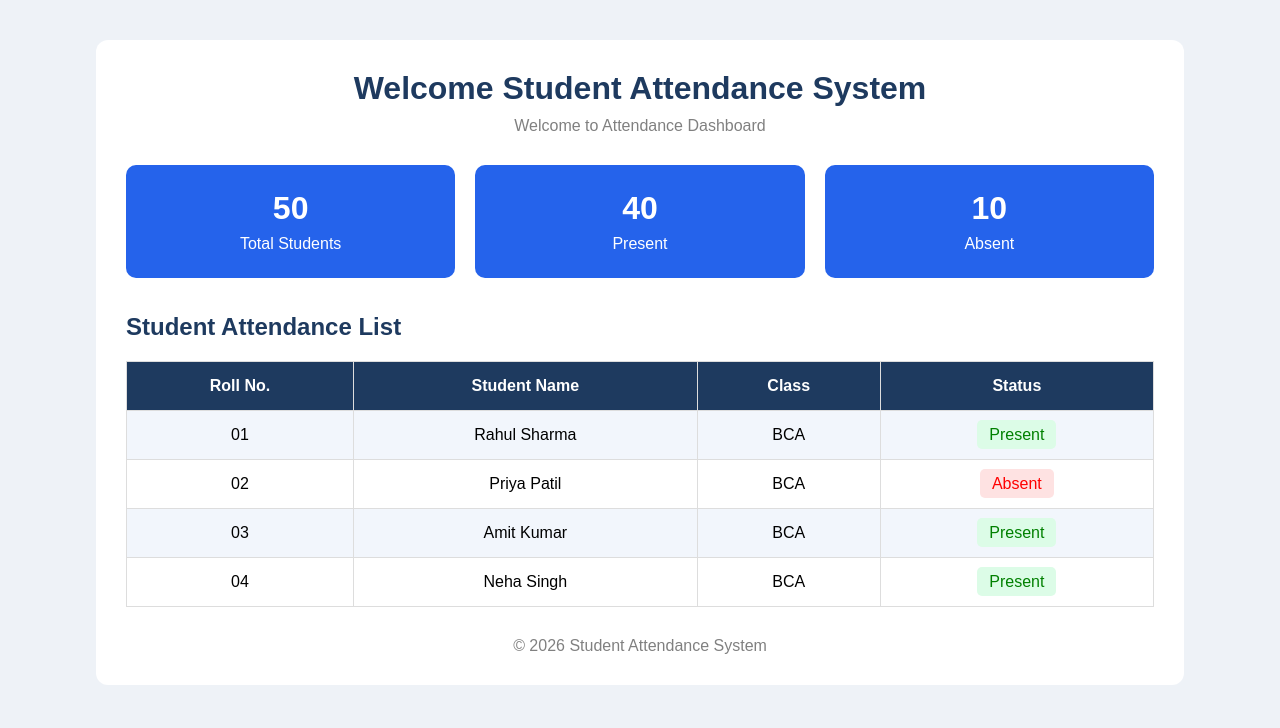
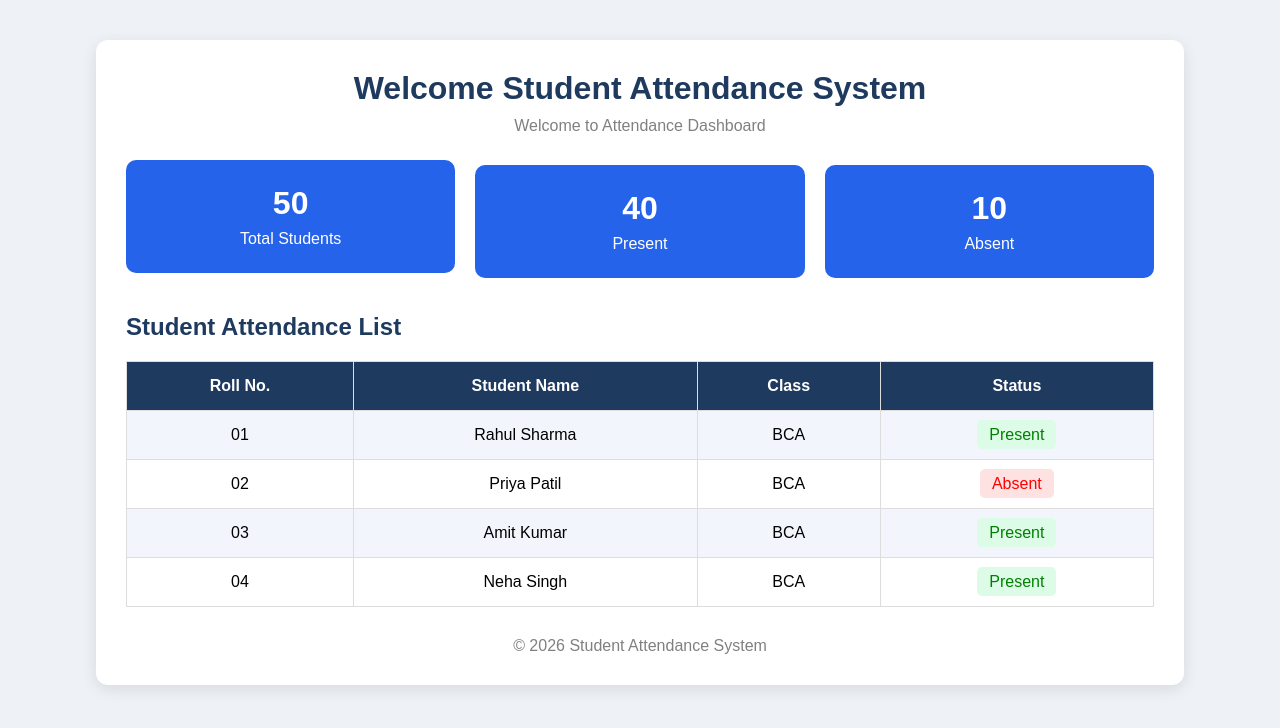
Before and after one commit to Shwetapawara04/Student-Attendance-System, a plain HTML site: page index.html in a window 1280 px wide. In both pictures the pointer is over the element 290 px from the left and 221 px from the top of the page. Drawn offline with Linux system fonts and the light colour scheme.

Commit message:
Improved website design

```diff
--- a/style.css
+++ b/style.css
@@ -92,3 +92,12 @@ footer {
     margin-top: 30px;
     color: gray;
 }
+
+.container {
+    box-shadow: 0 4px 15px rgba(0,0,0,0.1);
+}
+
+.card:hover {
+    transform: translateY(-5px);
+    transition: 0.3s;
+}
```
